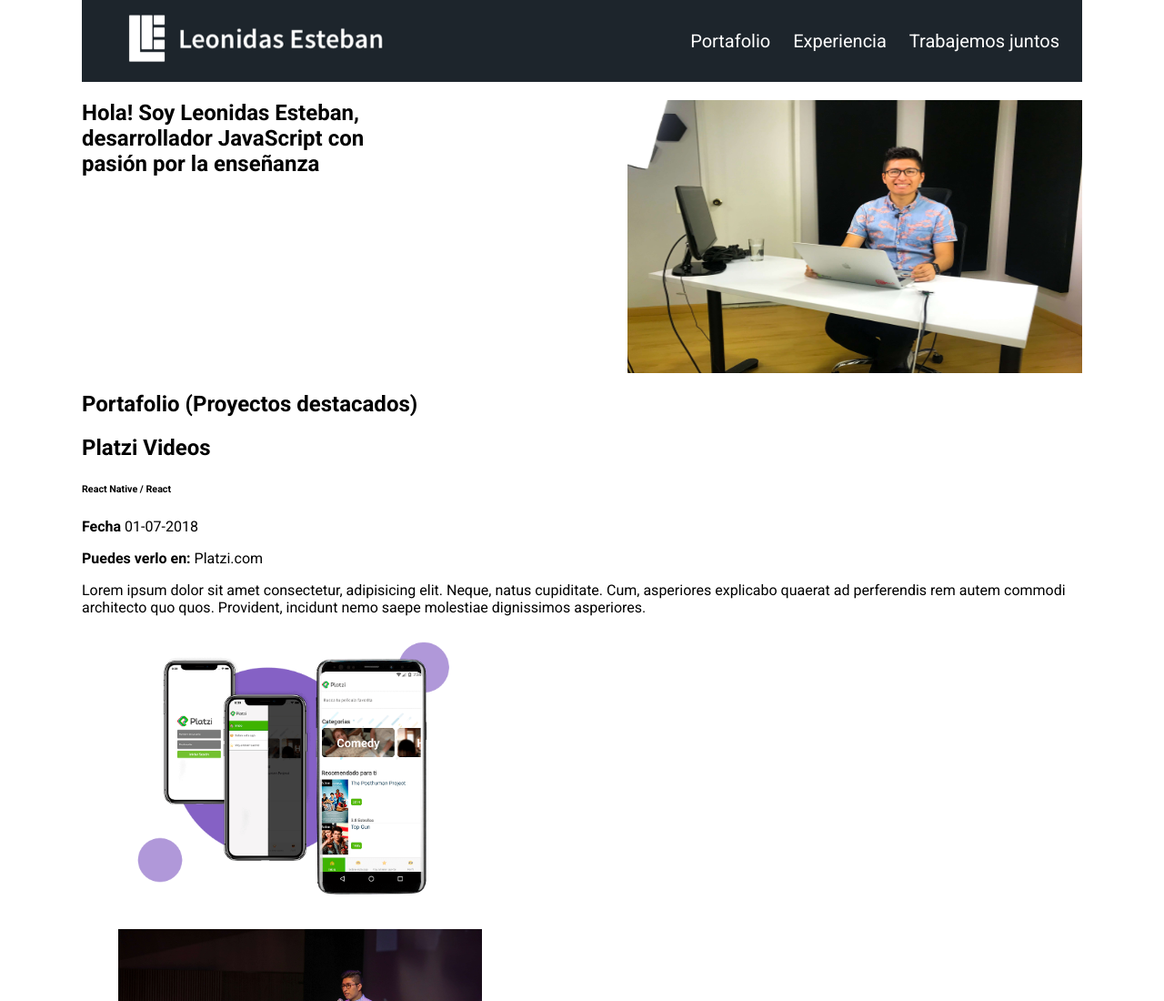
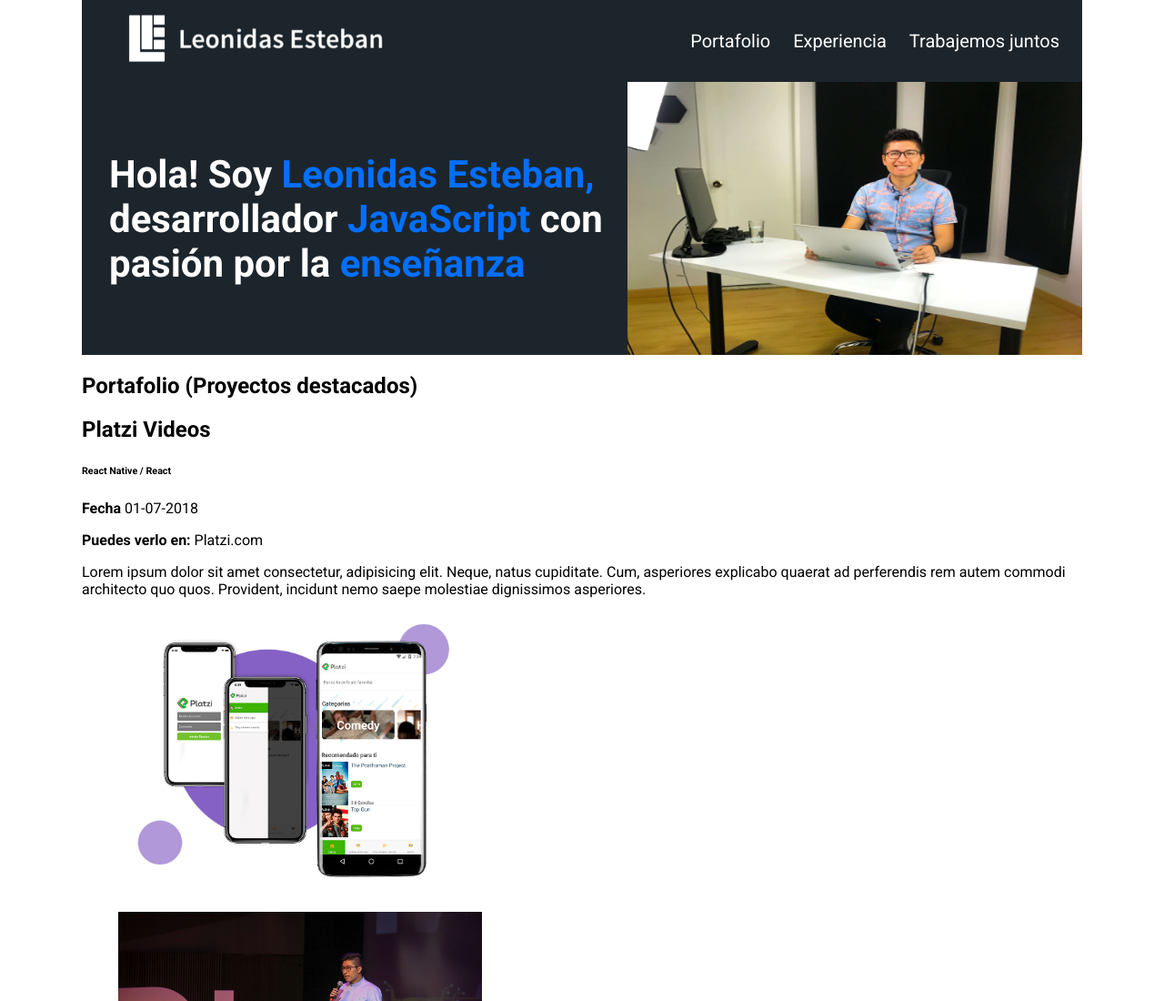
Before and after one commit to MauricioMorenoMorales/Blog-Leonidas-Esteban, a plain HTML site: page index.htm in a window 1280 px wide. Shown: the top 1100 px of the page at 91% size. Drawn offline with Linux system fonts and the light colour scheme.

Commit message:
Header terminado

```diff
--- a/index.htm
+++ b/index.htm
@@ -26,7 +26,7 @@
           <section class="hero">
                <h1>Hola! Soy <strong>Leonidas Esteban,</strong><br>
                desarrollador <strong>JavaScript</strong> con <br>
-               pasión por la enseñanza</h1>
+               pasión por la <strong>enseñanza</strong></h1>
           </section>
           <section class="portfolio">
                <h2>Portafolio (Proyectos destacados)</h2>
--- a/main.css
+++ b/main.css
@@ -38,4 +38,15 @@
      background-size: 500px 300px;
      background-repeat: no-repeat;
      background-position: right;
+     display: flex;
+     align-items: center;
+     background-color: #1d252c;
+     color: white;
+     font-size: 28px;
 }
+.hero h1{
+     margin-left: 30px;
+}
+.hero strong{
+     color: #026fff;
+}
```
Also changed, not shown: images/envelope.svg.
